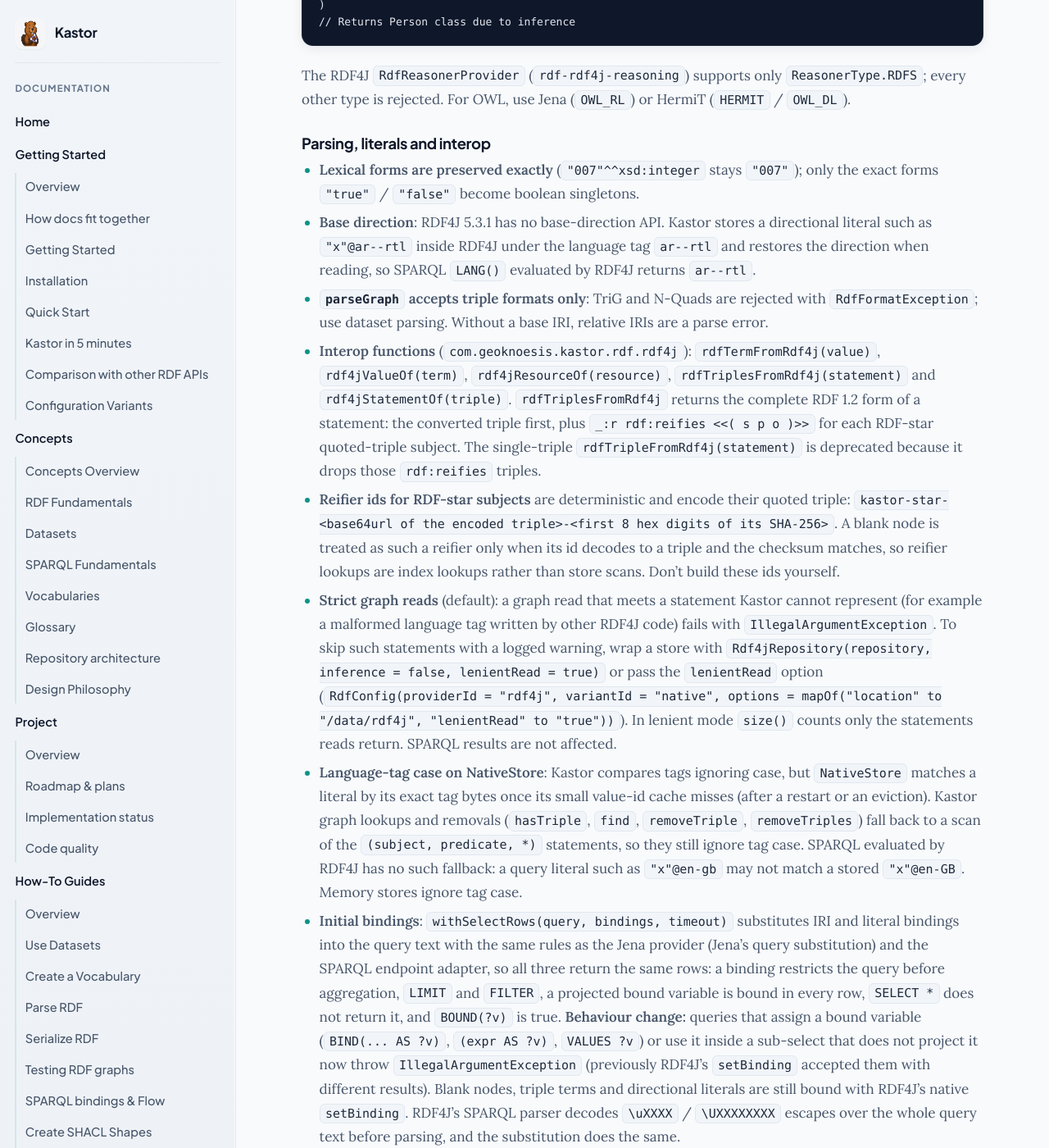
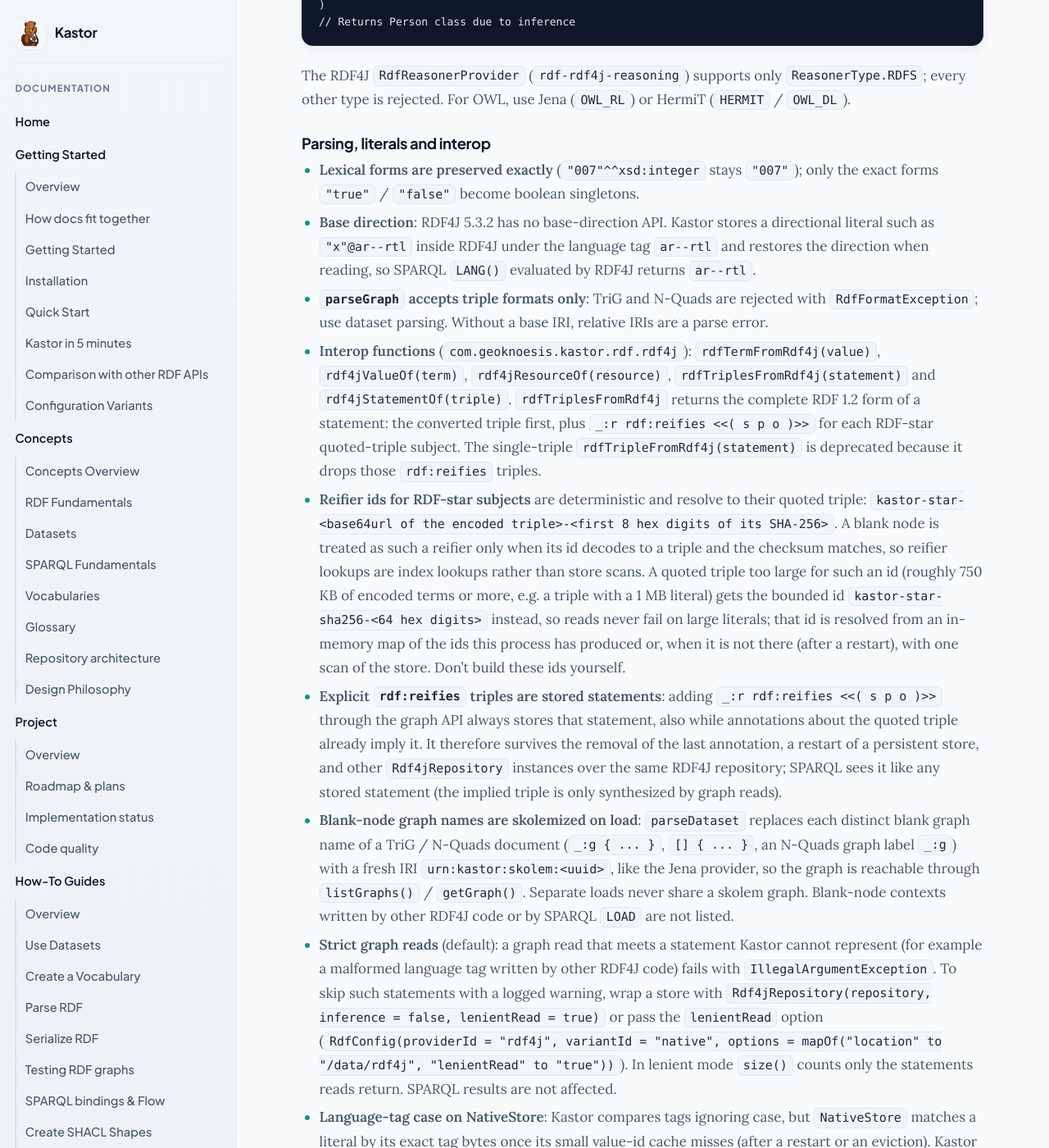
Before and after one commit to geoknoesis/kastor, a Jekyll site: the page built from docs/kastor/providers/rdf4j.md, in a window 1280 px wide and 1400 px high, scrolled down 3941 px. Shown: the whole window at 82% size. Built offline with Jekyll 4.4.1, drawn with Linux system fonts in a browser that asks for light colours; our own code applies the rules of GitHub Pages for plain Markdown files; some of the changed text lies outside the part shown.

Commit message:
docs(rdf4j): RDF4J 5.3.2 wording and provider behaviour notes
Co-Authored-By: Claude Opus 5.5 <noreply@anthropic.com>

```diff
--- a/docs/kastor/providers/rdf4j.md
+++ b/docs/kastor/providers/rdf4j.md
@@ -171,13 +171,15 @@ The RDF4J `RdfReasonerProvider` (`rdf-rdf4j-reasoning`) supports only `ReasonerT
 ### Parsing, literals and interop
 
 - **Lexical forms are preserved exactly** (`"007"^^xsd:integer` stays `"007"`); only the exact forms `"true"` / `"false"` become boolean singletons.
-- **Base direction**: RDF4J 5.3.1 has no base-direction API. Kastor stores a directional literal such as `"x"@ar--rtl` inside RDF4J under the language tag `ar--rtl` and restores the direction when reading, so SPARQL `LANG()` evaluated by RDF4J returns `ar--rtl`.
+- **Base direction**: RDF4J 5.3.2 has no base-direction API. Kastor stores a directional literal such as `"x"@ar--rtl` inside RDF4J under the language tag `ar--rtl` and restores the direction when reading, so SPARQL `LANG()` evaluated by RDF4J returns `ar--rtl`.
 - **`parseGraph` accepts triple formats only**: TriG and N-Quads are rejected with `RdfFormatException`; use dataset parsing. Without a base IRI, relative IRIs are a parse error.
 - **Interop functions** (`com.geoknoesis.kastor.rdf.rdf4j`): `rdfTermFromRdf4j(value)`, `rdf4jValueOf(term)`, `rdf4jResourceOf(resource)`, `rdfTriplesFromRdf4j(statement)` and `rdf4jStatementOf(triple)`. `rdfTriplesFromRdf4j` returns the complete RDF 1.2 form of a statement: the converted triple first, plus `_:r rdf:reifies <<( s p o )>>` for each RDF-star quoted-triple subject. The single-triple `rdfTripleFromRdf4j(statement)` is deprecated because it drops those `rdf:reifies` triples.
-- **Reifier ids for RDF-star subjects** are deterministic and encode their quoted triple: `kastor-star-<base64url of the encoded triple>-<first 8 hex digits of its SHA-256>`. A blank node is treated as such a reifier only when its id decodes to a triple and the checksum matches, so reifier lookups are index lookups rather than store scans. Don't build these ids yourself.
+- **Reifier ids for RDF-star subjects** are deterministic and resolve to their quoted triple: `kastor-star-<base64url of the encoded triple>-<first 8 hex digits of its SHA-256>`. A blank node is treated as such a reifier only when its id decodes to a triple and the checksum matches, so reifier lookups are index lookups rather than store scans. A quoted triple too large for such an id (roughly 750 KB of encoded terms or more, e.g. a triple with a 1 MB literal) gets the bounded id `kastor-star-sha256-<64 hex digits>` instead, so reads never fail on large literals; that id is resolved from an in-memory map of the ids this process has produced or, when it is not there (after a restart), with one scan of the store. Don't build these ids yourself.
+- **Explicit `rdf:reifies` triples are stored statements**: adding `_:r rdf:reifies <<( s p o )>>` through the graph API always stores that statement, also while annotations about the quoted triple already imply it. It therefore survives the removal of the last annotation, a restart of a persistent store, and other `Rdf4jRepository` instances over the same RDF4J repository; SPARQL sees it like any stored statement (the implied triple is only synthesized by graph reads).
+- **Blank-node graph names are skolemized on load**: `parseDataset` replaces each distinct blank graph name of a TriG / N-Quads document (`_:g { ... }`, `[] { ... }`, an N-Quads graph label `_:g`) with a fresh IRI `urn:kastor:skolem:<uuid>`, like the Jena provider, so the graph is reachable through `listGraphs()` / `getGraph()`. Separate loads never share a skolem graph. Blank-node contexts written by other RDF4J code or by SPARQL `LOAD` are not listed.
 - **Strict graph reads** (default): a graph read that meets a statement Kastor cannot represent (for example a malformed language tag written by other RDF4J code) fails with `IllegalArgumentException`. To skip such statements with a logged warning, wrap a store with `Rdf4jRepository(repository, inference = false, lenientRead = true)` or pass the `lenientRead` option (`RdfConfig(providerId = "rdf4j", variantId = "native", options = mapOf("location" to "/data/rdf4j", "lenientRead" to "true"))`). In lenient mode `size()` counts only the statements reads return. SPARQL results are not affected.
 - **Language-tag case on NativeStore**: Kastor compares tags ignoring case, but `NativeStore` matches a literal by its exact tag bytes once its small value-id cache misses (after a restart or an eviction). Kastor graph lookups and removals (`hasTriple`, `find`, `removeTriple`, `removeTriples`) fall back to a scan of the `(subject, predicate, *)` statements, so they still ignore tag case. SPARQL evaluated by RDF4J has no such fallback: a query literal such as `"x"@en-gb` may not match a stored `"x"@en-GB`. Memory stores ignore tag case.
-- **Initial bindings**: `withSelectRows(query, bindings, timeout)` substitutes IRI and literal bindings into the query text with the same rules as the Jena provider (Jena's query substitution) and the SPARQL endpoint adapter, so all three return the same rows: a binding restricts the query before aggregation, `LIMIT` and `FILTER`, a projected bound variable is bound in every row, `SELECT *` does not return it, and `BOUND(?v)` is true. **Behaviour change:** queries that assign a bound variable (`BIND(... AS ?v)`, `(expr AS ?v)`, `VALUES ?v`) or use it inside a sub-select that does not project it now throw `IllegalArgumentException` (previously RDF4J's `setBinding` accepted them with different results). Blank nodes, triple terms and directional literals are still bound with RDF4J's native `setBinding`. RDF4J's SPARQL parser decodes `\uXXXX` / `\UXXXXXXXX` escapes over the whole query text before parsing, and the substitution does the same.
+- **Initial bindings**: `withSelectRows(query, bindings, timeout)` substitutes IRI and literal bindings into the query text with the same rules as the Jena provider (Jena's query substitution) and the SPARQL endpoint adapter, so all three return the same rows: a binding restricts the query before aggregation, `LIMIT` and `FILTER`, a projected bound variable is bound in every row, `SELECT *` does not return it, and `BOUND(?v)` is true. **Behaviour change:** queries that assign a bound variable (`BIND(... AS ?v)`, `(expr AS ?v)`, `VALUES ?v`) or use it inside a sub-select that does not project it now throw `IllegalArgumentException` (previously RDF4J's `setBinding` accepted them with different results). Blank nodes, triple terms and directional literals are still bound with RDF4J's native `setBinding`. RDF4J's SPARQL parser decodes `\uXXXX` / `\UXXXXXXXX` escapes over the whole query text before parsing, and the substitution does the same. A triple-term binding that contains a blank node or a directional language string (which RDF4J can neither spell in the query nor bind natively) is rejected with `IllegalArgumentException`; bind its components to separate variables instead. An internal assertion failure of RDF4J's evaluator surfaces as `RdfQueryException`.
 - **Transactions**: batch writes run in one transaction; per-triple writes outside a transaction each cost one, so batch them or use `repo.transaction { }`.
 
 ### Validation Capabilities
```
Also changed, not shown: docs/kastor/concepts/rdf-1.2.md (+1 -1 lines), docs/kastor/guides/migrating-to-rdf-1.2.md (+1 -1 lines), docs/kastor/reference/compatibility.md (+3 -3 lines), docs/kastor/reference/versioning-policy.md (+1 -1 lines), 1 other file.
